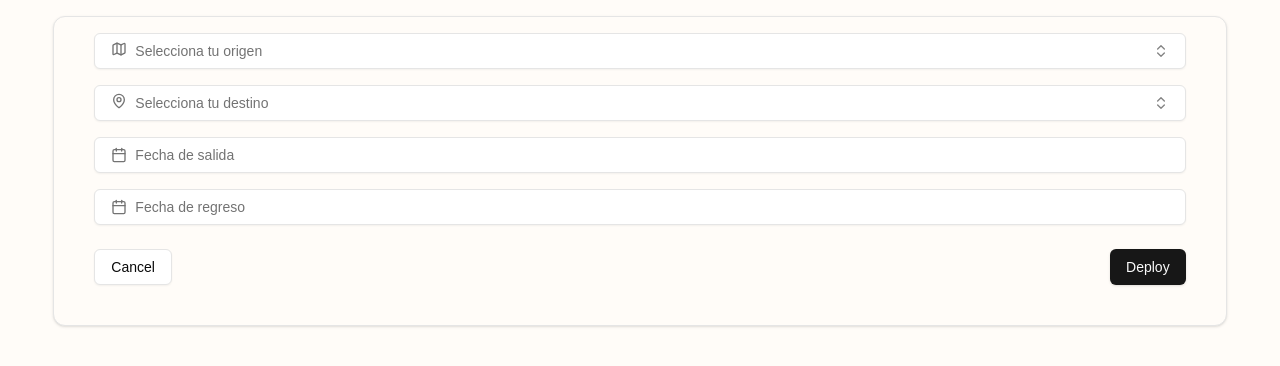
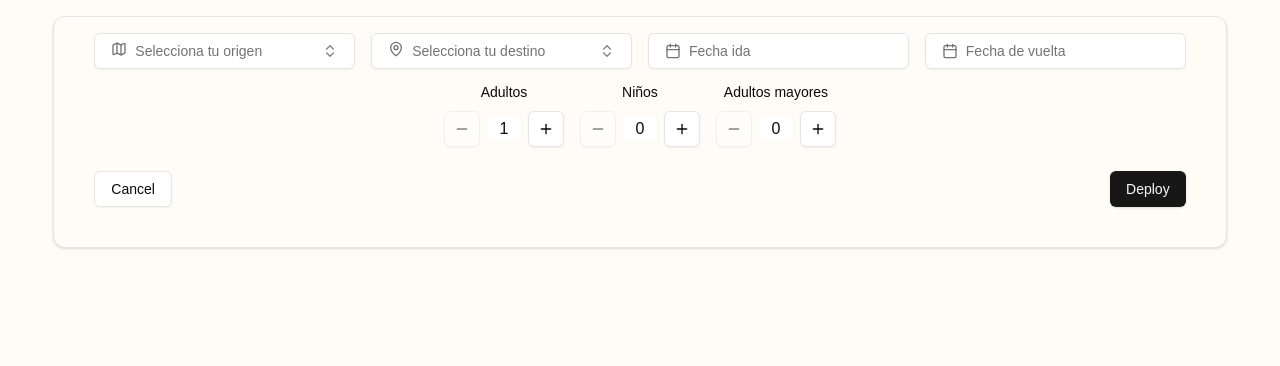
Before and after one commit to darideveloper/reserbus, a Next.js app: page /iframe in a window 1280 px wide. Shown: the top 366 px of the page. Built offline with nearby package versions, Linux system fonts and the light colour scheme.

Commit message:
feat (iframe): editable ages

```diff
--- a/app/globals.sass
+++ b/app/globals.sass
@@ -37,5 +37,14 @@ body
   *
     @apply border-border
 
+  // Remove arrows from number inputs
+  input[type="number"]::-webkit-inner-spin-button,
+  input[type="number"]::-webkit-outer-spin-button
+    -webkit-appearance: none
+    margin: 0
+
   body
     @apply bg-background text-foreground
+
+.debug
+  borde: 1px solid red
--- a/app/iframe/page.jsx
+++ b/app/iframe/page.jsx
@@ -13,6 +13,7 @@ import { MapIcon, MapPinIcon } from "lucide-react"
 // Custom components
 import Combobox from "@/components/Combobox"
 import DatePicker from "@/components/DatePicker"
+import Counter from "@/components/Counter"
 
 // Data
 import { routes } from "@/data/routes"
@@ -40,6 +41,9 @@ export default function Iframe() {
   const [toRouteSelected, setToRouteSelected] = useState("")
   const [departureDate, setDepartureDate] = useState(null)
   const [returnDate, setReturnDate] = useState(null)
+  const [adults, setAdults] = useState(1)
+  const [children, setChildren] = useState([])
+  const [seniors, setSeniors] = useState([])
 
   useEffect(() => {
     // Update toRoutesCombo when fromRouteSelected changes
@@ -65,6 +69,15 @@ export default function Iframe() {
         <form>
           <div className="grid w-full items-center gap-4">
 
+            <div
+              className={`
+                inputs wrapper
+                grid
+                grid-cols-1 md:grid-cols-2 lg:grid-cols-4
+                gap-4
+              `}
+            >
+
               {/* From and to routes selectors */}
               <Combobox
                 initialText={"Selecciona tu origen"}
@@ -88,16 +101,115 @@ export default function Iframe() {
 
               {/* Departure and return dates */}
               <DatePicker
-              placeholder={"Fecha de salida"}
+                placeholder={"Fecha ida"}
                 value={departureDate}
                 setValue={setDepartureDate}
               />
 
               <DatePicker
-              placeholder={"Fecha de regreso"}
+                placeholder={"Fecha de vuelta"}
                 value={returnDate}
                 setValue={setReturnDate}
               />
+            </div>
+
+            {/* Passangers */}
+            <div
+              className={`
+                counters-wrapper
+                grid
+                grid-cols-1 md:grid-cols-3
+                items-start
+                justify-center
+                gap-4
+                max-w-3xl
+                mx-auto
+              `}
+            >
+
+              {/* Adults counter */}
+              <div className="adults-wrapper">
+                <Counter
+                  title="Adultos"
+                  value={adults}
+                  setValue={setAdults}
+                  minValue={1}
+                />
+              </div>
+
+              {/* Childs counter */}
+              <div className="childs-wrapper flex flex-col gap-6">
+                <Counter
+                  title="Niños"
+                  value={children.length}
+                  setValue={(value) => {
+                    if (value > children.length) {
+                      // Add new children age
+                      setChildren(children.concat(1))
+                    } else {
+                      // Remove last children age
+                      setChildren(children.slice(0, -1))
+                    }
+                  }}
+                />
+                {
+                  children.map((age, index) => (
+                    <Counter
+                      key={index}
+                      title={`Edad del niño ${index + 1}`}
+                      value={age}
+                      setValue={(value) => {
+                        // Replace old age with new age
+                        const newAges = [...children]
+                        newAges[index] = value
+                        setChildren(newAges)
+                      }}
+                      minValue={1}
+                      className="scale-90"
+                      inputEditable={true}
+                    />
+                  ))
+                }
+              </div>
+
+              {/* Seniors counter */}
+              <div className="childs-wrapper flex flex-col gap-6">
+                <Counter
+                  title="Adultos mayores"
+                  value={seniors.length}
+                  setValue={(value) => {
+                    if (value > seniors.length) {
+                      // Add new seniors age
+                      setSeniors(seniors.concat(60))
+                    } else {
+                      // Remove last seniors age
+                      setSeniors(seniors.slice(0, -1))
+                    }
+                  }}
+                />
+                {
+                  seniors.map((age, index) => (
+                    <Counter
+                      key={index}
+                      title={`Edad del adulto ${index + 1}`}
+                      value={age}
+                      setValue={(value) => {
+                        // Replace old age with new age
+                        const newAges = [...seniors]
+                        newAges[index] = value
+                        setSeniors(newAges)
+                      }}
+                      minValue={60}
+                      className="scale-90"
+                      inputEditable={true}
+                    />
+                  ))
+                }
+              </div>
+
+
+            </div>
+
 
           </div>
         </form>
--- /dev/null
+++ b/components/Counter.jsx
@@ -0,0 +1,84 @@
+
+import { useState, useEffect } from 'react'
+import { Minus, Plus } from 'lucide-react'
+import { Button } from '@/components/ui/button'
+import { Label } from '@/components/ui/label'
+
+
+/**
+ *
+ * Counter with plus and minus buttons
+ *
+ * @param {object} props
+ * @param {string} props.title - Counter title
+ * @param {number} props.value - Counter value
+ * @param {function} props.setValue - Function to set the counter value
+ * @param {number} props.minValue - Minimum value for the counter
+ * @param {string} props.className - Extra classes
+ * @param {boolean} props.inputEditable - If the input is editable
+ * @returns
+ */
+export default function Counter({
+  title,
+  value,
+  setValue,
+  minValue = 0,
+  className,
+  inputEditable = false
+}) {
+
+  const [isMinValue, setIsMinValue] = useState(false)
+  useEffect(() => {
+    setIsMinValue(value === minValue)
+  }, [value])
+
+
+  return (
+    <div
+      className={`
+        space-y-2
+        flex
+        flex-col
+        items-center
+        justify-between
+        gap-1
+        ${className}
+      `}
+    >
+      <Label>{title}</Label>
+      <div className="flex items-center space-x-2">
+        <Button
+          variant="outline"
+          size="icon"
+          onClick={() => {
+            if (!isMinValue) {
+              setValue(Math.max(0, value - 1))
+            }
+          }}
+          aria-label="Disminuir adultos"
+          type="button"
+          disabled={isMinValue}
+        >
+          <Minus className="h-4 w-4" />
+        </Button>
+        <input
+          className={`w-8 text-center ${!inputEditable && 'focus:outline-none'}`}
+          value={value}
+          onChange={(e) => setValue(e.target.value)}
+          readOnly={!inputEditable}
+          type="number"
+          min={minValue}
+        />
+        <Button
+          variant="outline"
+          size="icon"
+          onClick={() => setValue(value + 1)}
+          aria-label="Aumentar adultos"
+          type="button"
+        >
+          <Plus className="h-4 w-4" />
+        </Button>
+      </div>
+    </div>
+  )
+}
```
Lines whose indentation alone changed are shown as unchanged.
